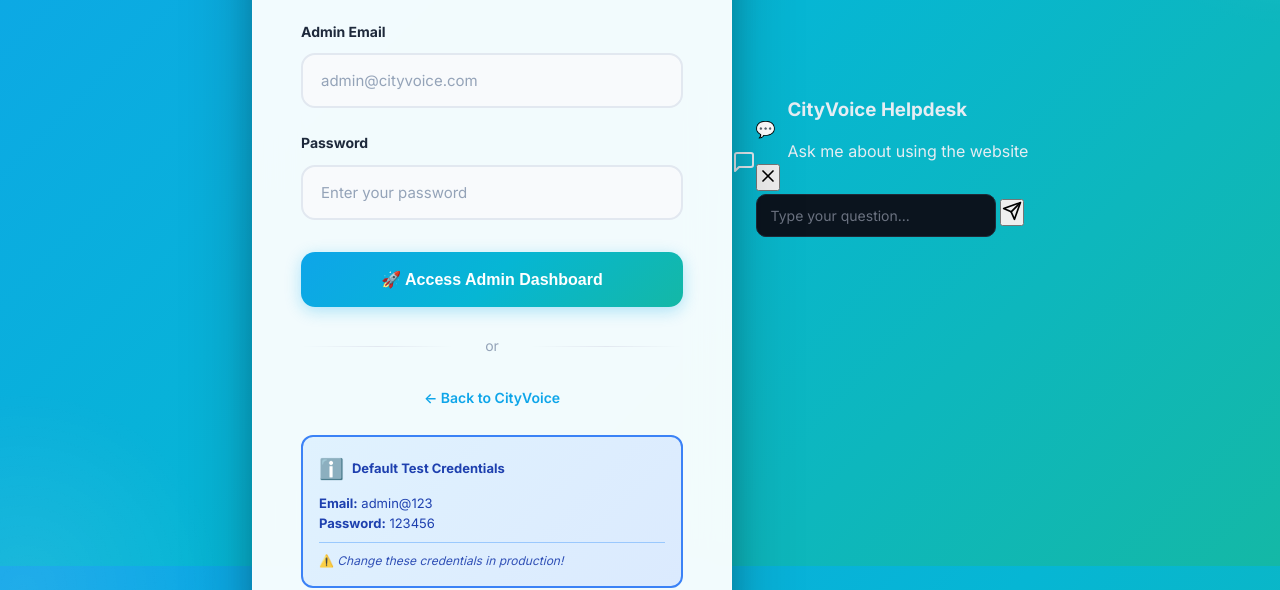
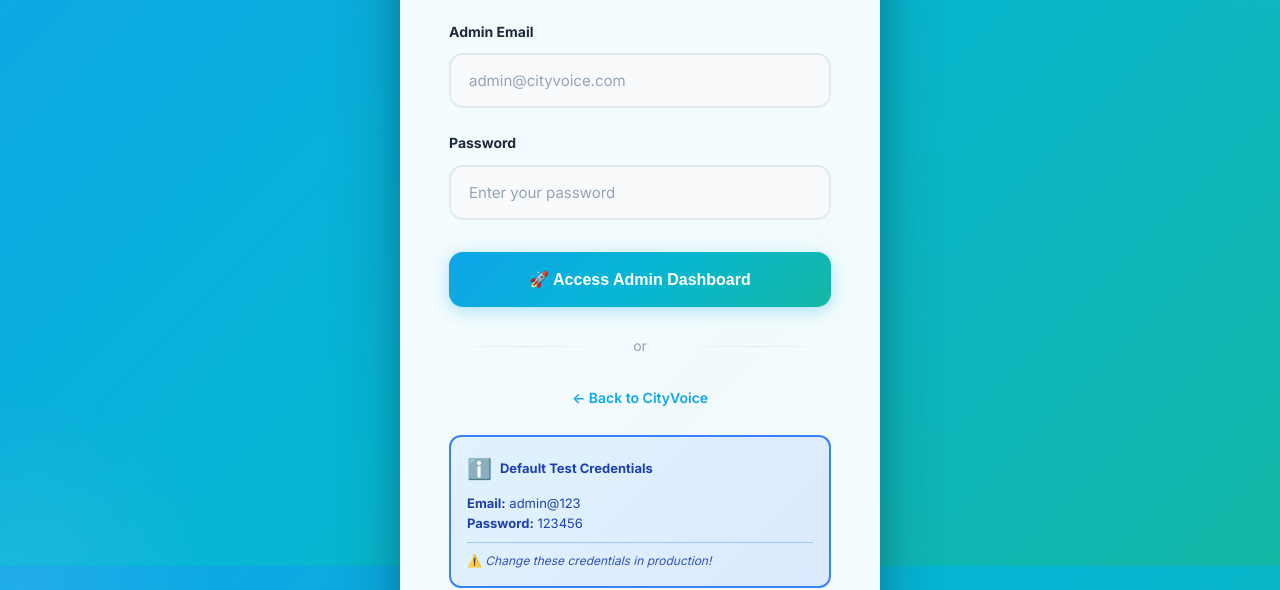
Before and after one commit to Ad-it-ya-pa-til/cityvoice, a website: page public/admin-login.html in a window 1280 px wide. Shown: the part 234-824 px from the top of the page. Drawn offline with Linux system fonts and the light colour scheme.

Commit message:
Remove Helpdesk Chatbot widget and related scripts from admin login page

```diff
--- a/public/admin-login.html
+++ b/public/admin-login.html
@@ -514,62 +514,5 @@
       });
     }
   </script>
-
-  <!-- CityVoice Helpdesk Chatbot Widget -->
-<!-- Copy this entire snippet and paste it just before the closing </body> tag -->
-
-<!-- Chat Bubble (Trigger) -->
-<div id="chatBubble" class="chat-bubble" aria-label="Open Helpdesk Chat">
-  <svg width="24" height="24" viewBox="0 0 24 24" fill="none" stroke="currentColor" stroke-width="2" stroke-linecap="round" stroke-linejoin="round">
-    <path d="M21 15a2 2 0 0 1-2 2H7l-4 4V5a2 2 0 0 1 2-2h14a2 2 0 0 1 2 2z"></path>
-  </svg>
-</div>
-
-<!-- Chat Widget Container -->
-<div id="chatWidget" class="chat-widget">
-  <!-- Header -->
-  <div class="chat-header">
-    <div class="chat-header-content">
-      <div class="chat-header-icon">💬</div>
-      <div class="chat-header-text">
-        <h3>CityVoice Helpdesk</h3>
-        <p>Ask me about using the website</p>
-      </div>
-    </div>
-    <button id="chatCloseBtn" class="chat-close-btn" aria-label="Close Chat">
-      <svg width="20" height="20" viewBox="0 0 24 24" fill="none" stroke="currentColor" stroke-width="2" stroke-linecap="round" stroke-linejoin="round">
-        <line x1="18" y1="6" x2="6" y2="18"></line>
-        <line x1="6" y1="6" x2="18" y2="18"></line>
-      </svg>
-    </button>
-  </div>
-
-  <!-- Chat Window (Messages Display) -->
-  <div id="chatWindow" class="chat-window">
-    <!-- Messages will be dynamically inserted here -->
-  </div>
-
-  <!-- Chat Form (Input Area) -->
-  <form id="chatForm" class="chat-form">
-    <input
-      type="text"
-      id="messageInput"
-      class="chat-input"
-      placeholder="Type your question..."
-      autocomplete="off"
-      required
-    />
-    <button type="submit" class="chat-send-btn" aria-label="Send Message">
-      <svg width="20" height="20" viewBox="0 0 24 24" fill="none" stroke="currentColor" stroke-width="2" stroke-linecap="round" stroke-linejoin="round">
-        <line x1="22" y1="2" x2="11" y2="13"></line>
-        <polygon points="22 2 15 22 11 13 2 9 22 2"></polygon>
-      </svg>
-    </button>
-  </form>
-</div>
-
-<!-- Load the chatbot scripts -->
-<link rel="stylesheet" href="/chatbot.css">
-<script src="/chatbot.js"></script>
-  </body>
+</body>
 </html>
```
